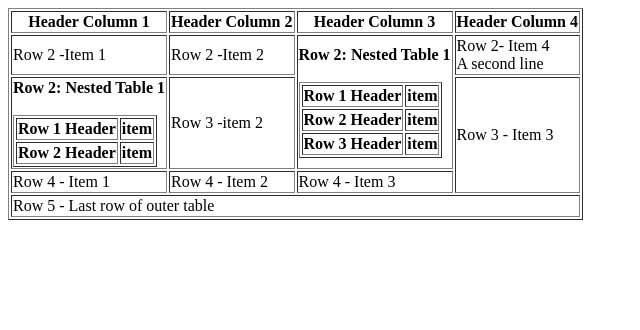
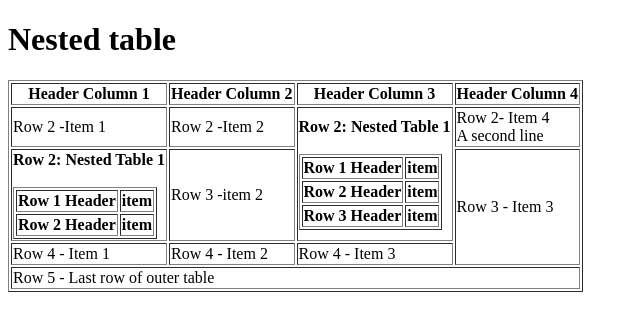
Before and after one commit to codeofmaryam/nested-table, a plain HTML site: page index.html in a window 1280 px wide. Shown: the whole page, without its empty margins (0-640 px from the left). Drawn offline with Linux system fonts and the light colour scheme.

Commit message:
Update index.html

```diff
--- a/index.html
+++ b/index.html
@@ -5,6 +5,7 @@
     <title>Document</title>
 </head>
 <body>
+   <h1>Nested table</h1>
     <table border="1px">
         <tr>
             <th>Header Column 1</th>
```
